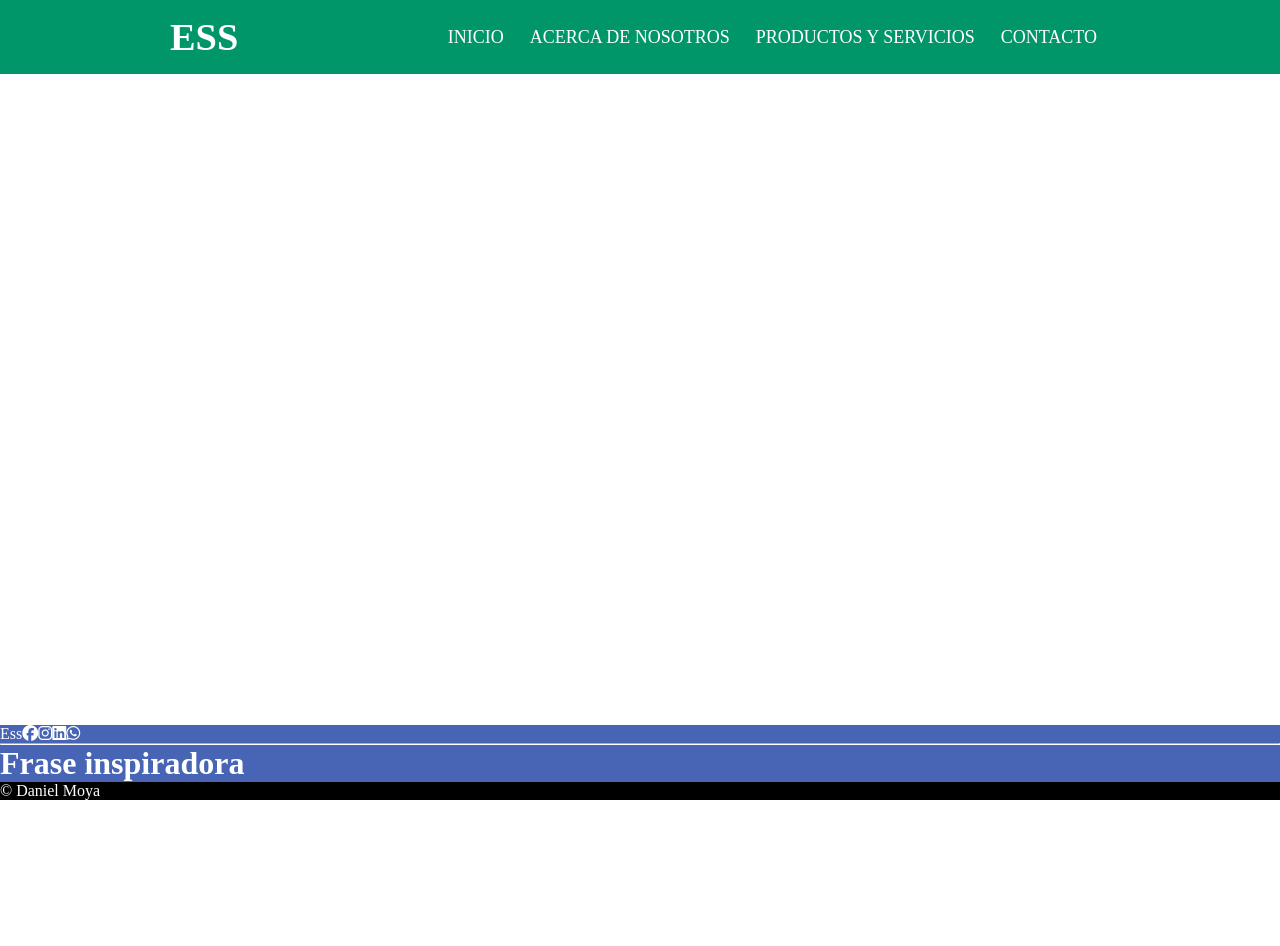
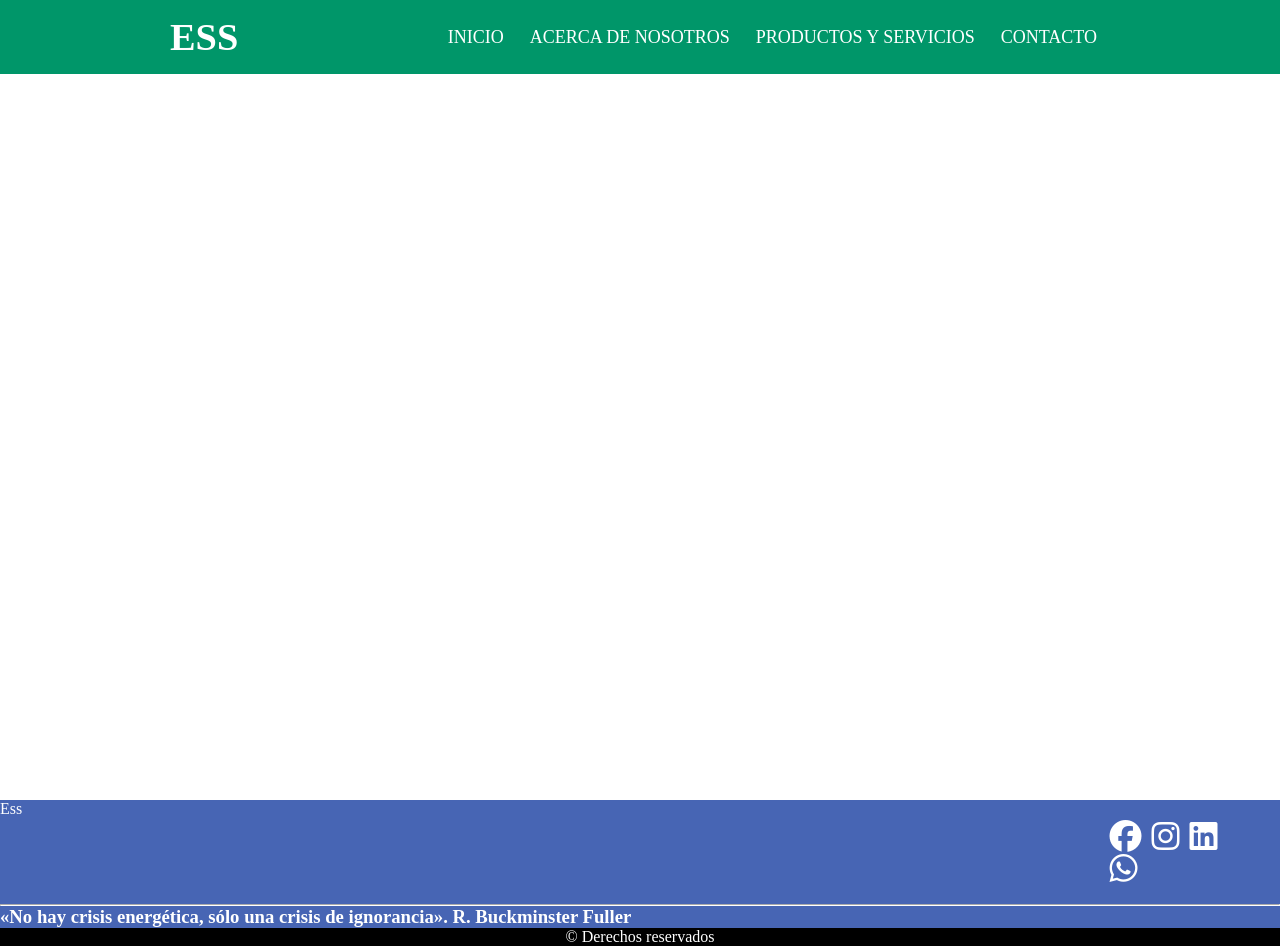
Before and after one commit to esantiagor02/PaginaWebSistemasRenovables, an Angular app in the folder ESS/: page / in a window 1280 px wide. Before the commit the page ends 800 px from the top, so only its background shows below. Built offline with nearby package versions, Linux system fonts and the light colour scheme.

Commit message:
footer logos grandes

```diff
--- a/ESS/src/app/HEADER/header/header.component.css
+++ b/ESS/src/app/HEADER/header/header.component.css
@@ -45,6 +45,7 @@
 .menu_items li:hover , li:active {
     background-color: #00AF7B;
     transition: .4s;
+    cursor: pointer;
 }
 .btn_menu{
     margin-right: 30px;
--- a/ESS/src/app/footer/footer.component.css
+++ b/ESS/src/app/footer/footer.component.css
@@ -6,9 +6,7 @@
 .bg-dark-light {
     background: #4765B4!important;
     color:white;
-    position: absolute;
-    bottom: 0;
-    width: 100%;
+margin-top: auto;
 
 
 
@@ -17,12 +15,27 @@
     background: black ;
     color:white;
 }
-.logo {
+.logo_1 {
     display: flex;
+    width: 85%;
+}
 
+.redes {
+    padding: 20px;
+    float: right;
 }
-.fb {
-    background: blue;
+.redes a i:hover, a i:active{
+    color: #00AF7B;
+    transition: .4s;
+    cursor: pointer;
+}
+
+.text-white {
+    text-align: center;
+}
+.social {
+padding: 5px;
+color: white;
 }
 hr {
     background: white;
--- a/ESS/src/app/footer/footer.component.html
+++ b/ESS/src/app/footer/footer.component.html
@@ -3,25 +3,24 @@
 
 <footer class="bg-dark-light">
     <div style="display: flex;">
-        <div class="logo">
+        <div class="logo_1">
             Ess
         </div>
         <div class="redes">
-            <i class="fa-brands fa-facebook"></i>
-            <i class="fa-brands fa-instagram"></i>
-            <i class="fa-brands fa-linkedin"></i>
-            <i class="fa-brands fa-whatsapp"></i>
-
+            <a class="social" href="https://www.facebook.com/daniel.moya.73997"><i class="fa-brands fa-facebook fa-2x"></i></a>
+            <a class="social" href="https://www.instagram.com/daalmodi/?hl=es-la"><i class="fa-brands fa-instagram fa-2x"></i></a>
+            <a class="social" href="https://www.linkedin.com/in/daniel-moya-babb16271/"><i class="fa-brands fa-linkedin fa-2x"></i></a>
+            <a class="social" href=""><i class="fa-brands fa-whatsapp fa-2x"></i></a>
         </div>
 
     </div>
     <hr>
     <div>
-        <h1>Frase inspiradora</h1>
+        <h3>«No hay crisis energética, sólo una crisis de ignorancia». R. Buckminster Fuller</h3>
     </div>
     <div class="derechos">
         <p class="text-white">
-            &copy; Daniel Moya
+            &copy; Derechos reservados
         </p>
     </div>
 
--- a/ESS/src/styles.css
+++ b/ESS/src/styles.css
@@ -2,3 +2,9 @@
 *{
     margin: 0;
 }
+body {
+    margin: 0;
+    display: flex;
+    flex-direction: column;
+    min-height: 100vh;
+}
```
